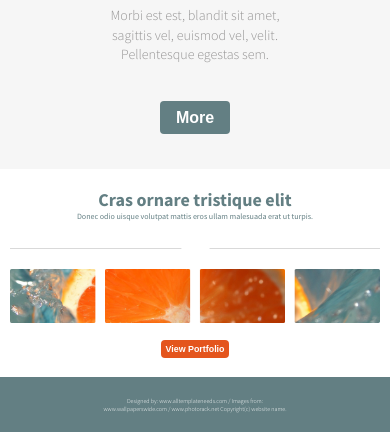
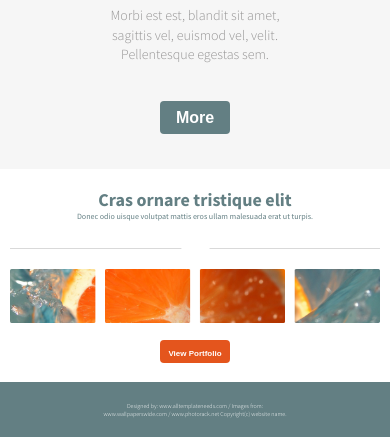
Before and after one commit to tumonov12/IW_04, a plain HTML site: page index.html in a window 390 px wide. Shown: the part 1545-1982 px from the top of the page. Drawn offline with Linux system fonts and the light colour scheme.

Commit message:
адаптивная версия 2

```diff
--- a/css/style.css
+++ b/css/style.css
@@ -102,11 +102,13 @@ body{
     padding: 0;
     margin: 27px 0 0;
     border-radius: 4px;
-    text-align: center;
-    align-items: center;
+
+}
+.btn a{
     color: #fff;
     font-weight: 900;
     font-size: 16px;
+    text-decoration: none;
 }
 .cras{
     padding: 4.9% 0 2.9%;
@@ -135,13 +137,16 @@ body{
 }
 .button{
     background-color: #e4551d;
+    border: none;
+    border-radius: 4px;
+    margin-top: 3.4%;
+    padding: 10px 20px;
+}
+.button a{
+    color: #fff;
     font-weight: 700;
-    font-size: 55.5%;
-    border: none;
-    color: #fff;
-    border-radius: 4px;
-    padding: 1.1%;
-    margin-top: 3.4%;
+    font-size: 90%;
+    text-decoration: none;
 }
 .footer{
     background-color: #637f83;
@@ -198,6 +203,12 @@ body{
     .footer{
         height: 85px;
     }
+    .button{
+        padding: 8px 16px;
+    }
+    .button a{
+        font-size: 80%;
+    }
 }
 @media (max-width: 650px){
     .banner p{
@@ -220,6 +231,12 @@ body{
     }
     .footer{
         height: 75px;
+    }
+    .button{
+        padding: 6px 12px;
+    }
+    .button a{
+        font-size: 70%;
     }
 }
 @media (max-width: 570px){
@@ -288,4 +305,10 @@ body{
     .cras h1{
         font-size: 8px;
     }
+    .button{
+        padding: 4px 8px;
+    }
+    .button a{
+        font-size: 60%;
+    }
 }
--- a/index.html
+++ b/index.html
@@ -30,25 +30,25 @@
                     <img src="image/item_1.png" alt="item_1">
                     <p>Nunc dignissim</p>
                     <h1>Praesent dapibus, neque id curs us faucibus, tortor neque egestas augue, eu vulputate magn</h1>
-                    <form action="https://fonts.google.com/"><button class="btn">More</button></form>
+                    <button class="btn"><a href="">More</a></button>
                 </div>
                 <div class="item_1" class="item_02">
                     <img src="image/item_2.png" alt="item_2">
                     <p>Aliquam tinci</p>
                     <h1>Donec consectetuer ligula v tate sem tristique cursus. Nam nulla quam, gravida info</h1>
-                    <form action="https://fonts.google.com/"><button class="btn">More</button></form>
+                    <button class="btn"><a href="">More</a></button>
                 </div>
                 <div class="item_1" class="item_03">
                     <img src="image/item_3.png" alt="item_3">
                     <p>Vestibu auctor</p>
                     <h1>Jorbi rbi est est, blandit sit amet, sagittis vel, euismod vel, velit. Pellentesque egestas sem.</h1>
-                    <form action="https://fonts.google.com/"><button class="btn">More</button></form>
+                    <button class="btn"><a href="">More</a></button>
                 </div>
                 <div class="item_1" class="item_04">
                     <img src="image/item_4.png" alt="item_4">
                     <p>Civamus vesti</p>
                     <h1>Morbi est est, blandit sit amet, sagittis vel, euismod vel, velit. Pellentesque egestas sem.</h1>
-                    <form action="https://fonts.google.com/"><button class="btn">More</button></form>
+                    <button class="btn"><a href="">More</a></button>
                 </div>
             </div>
         </div>
@@ -68,7 +68,7 @@
         <div class="container">
             <div>
                 <img src="image/orange.png" alt="orange" class="orange_1">
-                <form action="https://translate.google.com/"><button class="button">View Portfolio</button></form>
+                <button class="button"><a href="">View Portfolio</a></button>
             </div>
         </div>
     </div>
```
